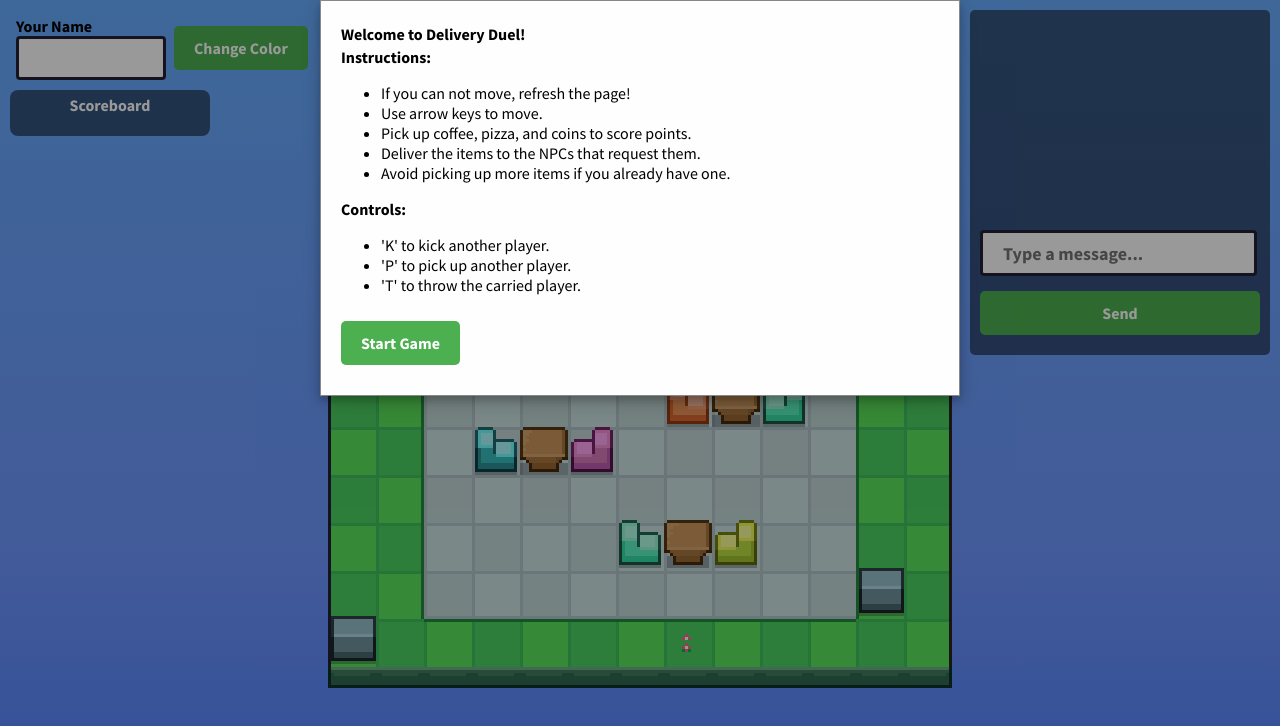
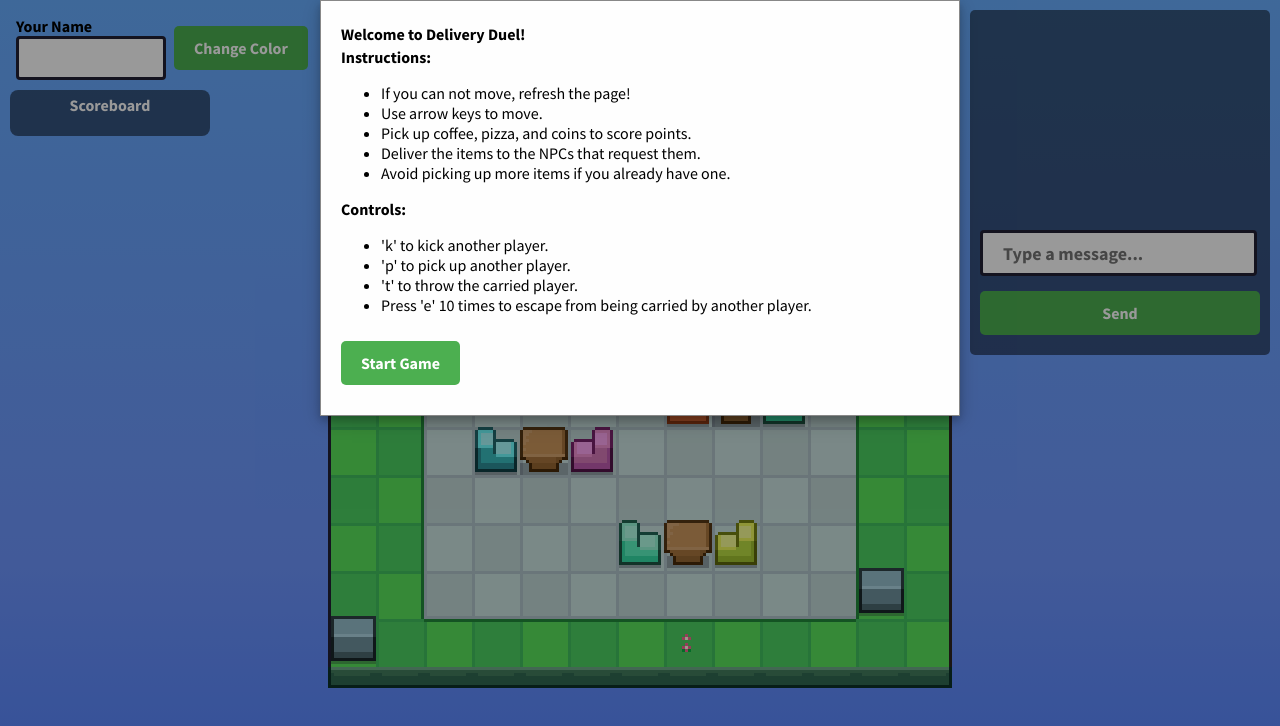
Before and after one commit to BrianWanamaker/Open-Source, a website with bundled scripts: page index.html in a window 1280 px wide. Built offline with nearby package versions, Linux system fonts and the light colour scheme; no server answers.

Commit message:
added escape to welcome screen

```diff
--- a/app.js
+++ b/app.js
@@ -5,8 +5,8 @@ import { placeCoin } from "./src/coins.js";
 import { chat } from "./src/chat.js";
 
 export function initGame() {
-  firebase.database().ref('gameState').set({
+  firebase.database().ref("gameState").set({
     gameEnded: false,
-    winnerId: null
+    winnerId: null,
   });
 }
--- a/index.html
+++ b/index.html
@@ -22,9 +22,11 @@
         </ul>
         <h3>Controls:</h3>
         <ul>
-          <li>'K' to kick another player.</li>
-          <li>'P' to pick up another player.</li>
-          <li>'T' to throw the carried player.</li>
+          <li>'k' to kick another player.</li>
+          <li>'p' to pick up another player.</li>
+          <li>'t' to throw the carried player.</li>
+          <li>Press 'e' 10 times to escape from being carried by another
+            player.</li>
         </ul>
         <button id="start-game">Start Game</button>
       </div>
```
